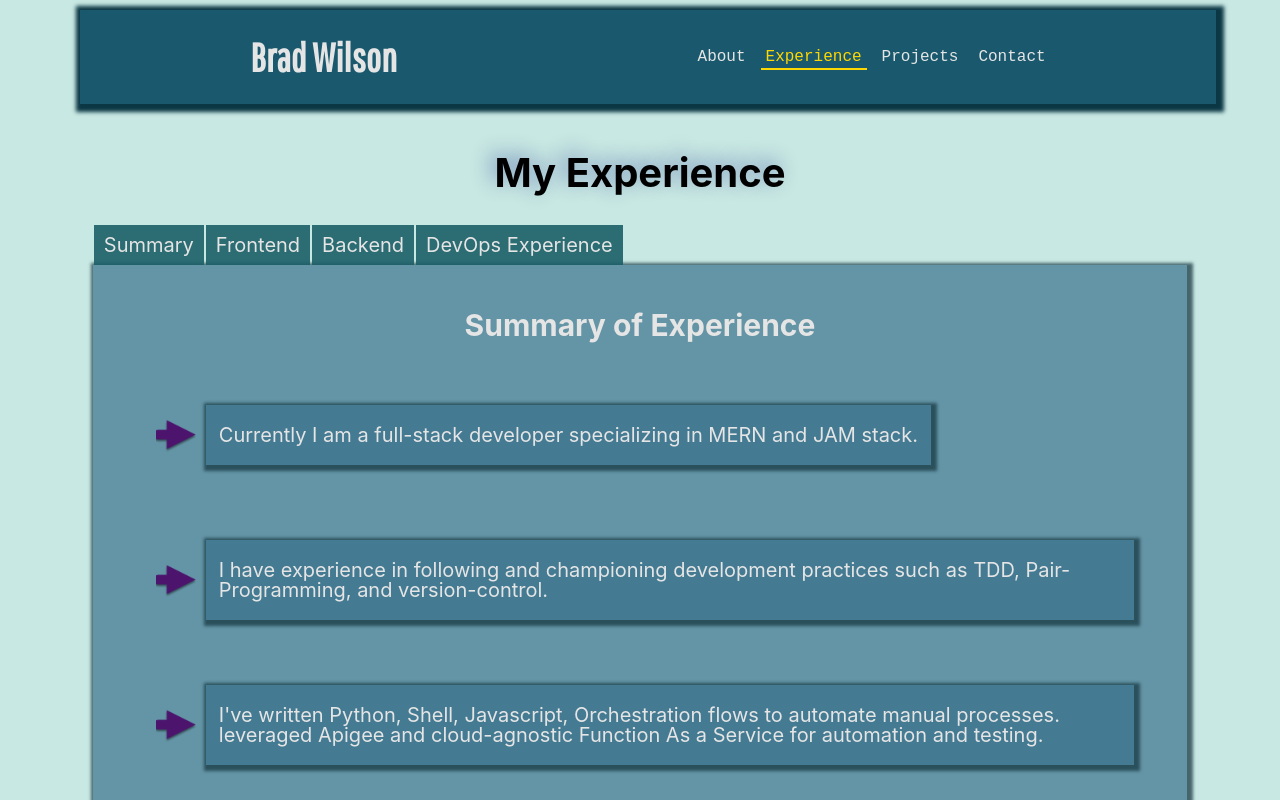
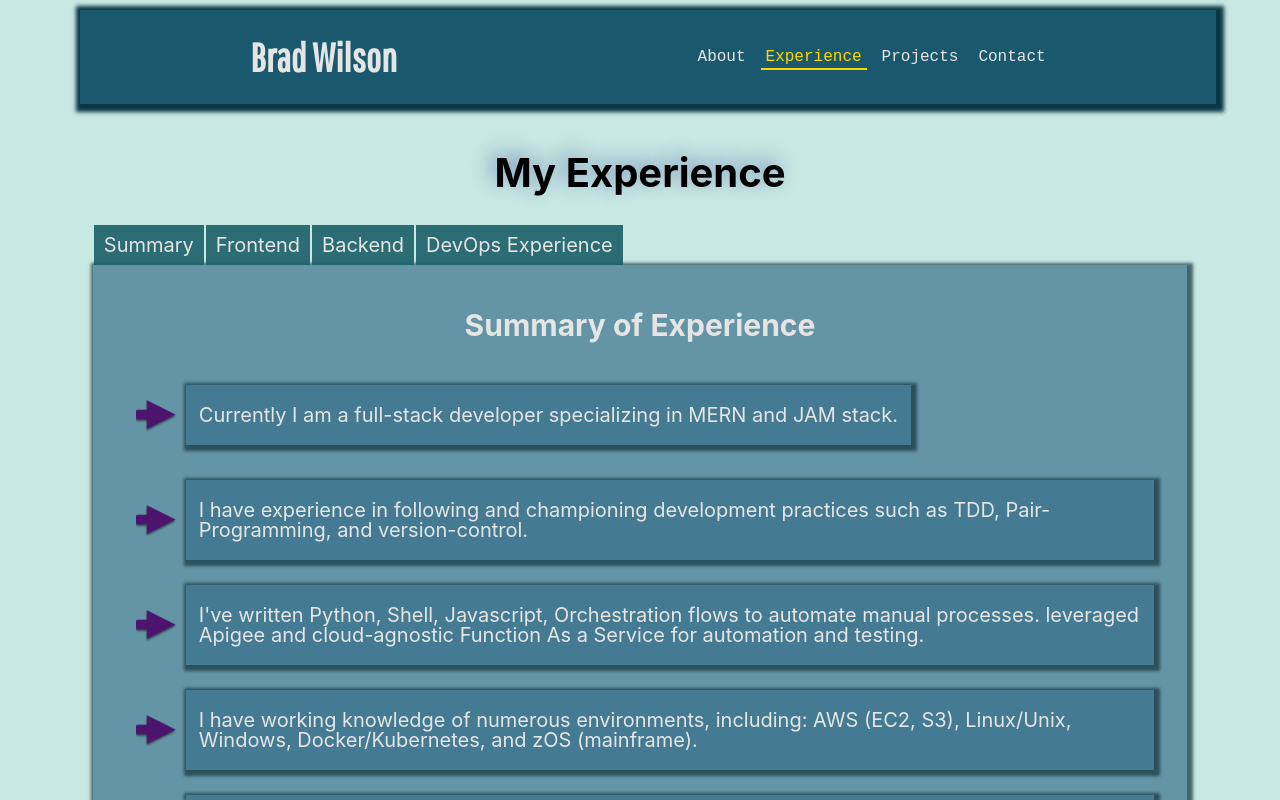
Before and after one commit to bnwilson/bnwilson.github.io, a React (Create React App) app: page / in a window 1280 px wide. Both pictures are taken after a click on the button "Experience". Shown: the top 800 px of the page. Built offline with nearby package versions, Linux system fonts and the light colour scheme; a web font is replaced by a local one.

Commit message:
Styling change

```diff
--- a/src/styles/exp.css
+++ b/src/styles/exp.css
@@ -8,7 +8,6 @@
     display: grid;
     grid-template-columns: .15fr 10fr;
     grid-template-rows: 5rem;
-    padding: 1rem 1rem;
     margin: .25rem 1rem .25rem;
 
 }
```
